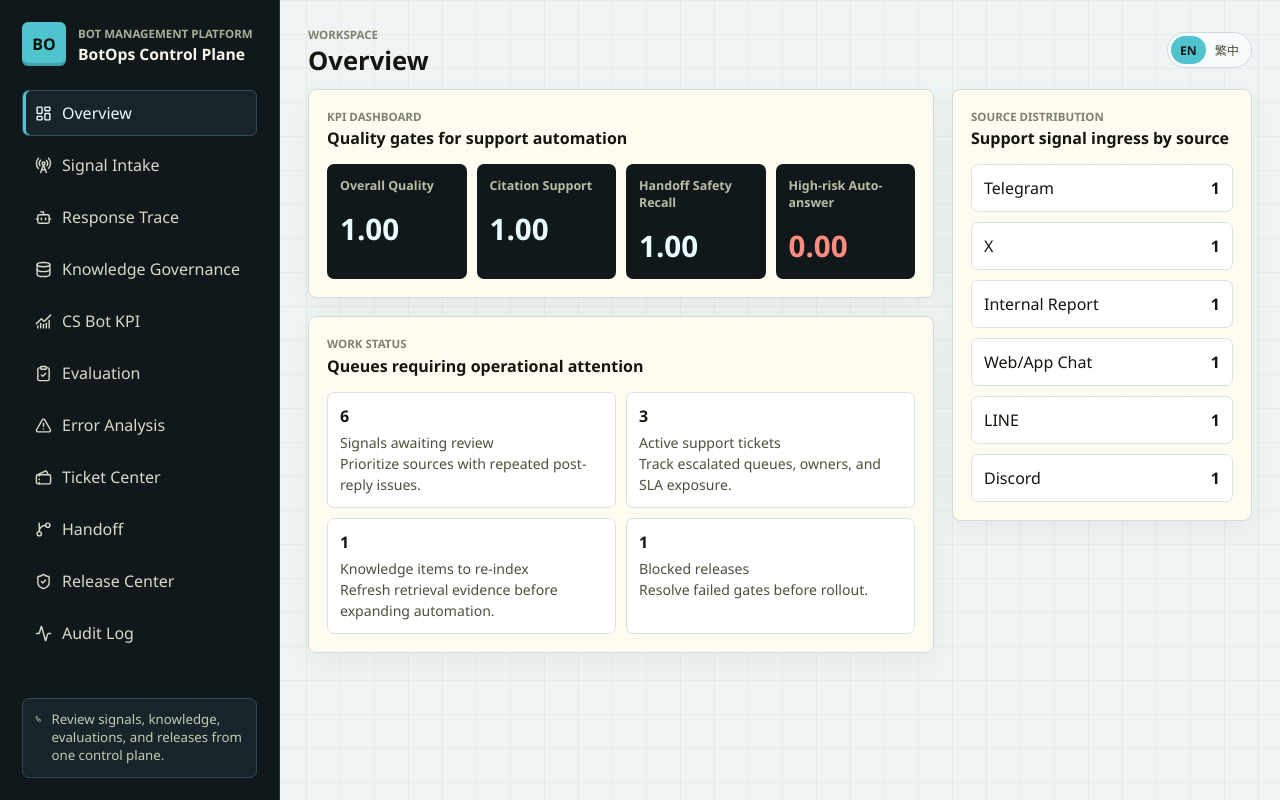
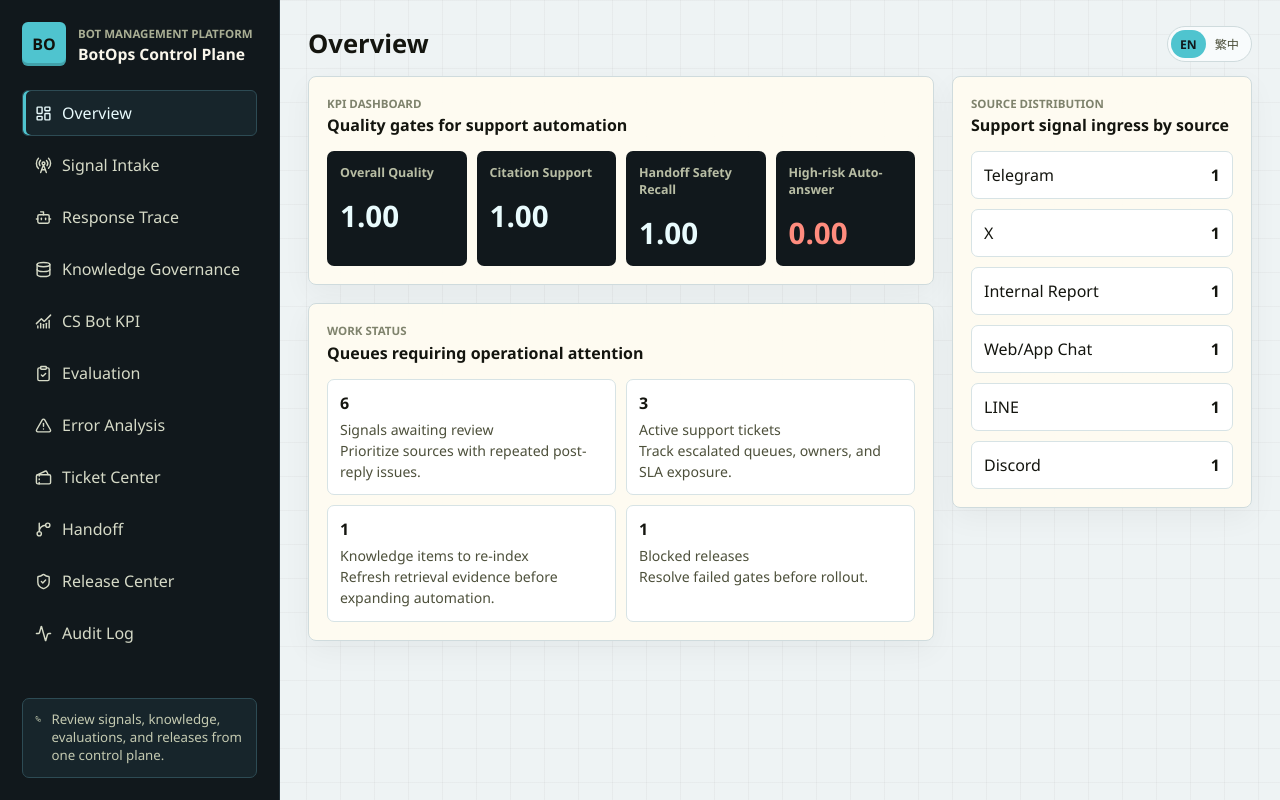
Before and after one commit to jamie860730/botops-control-plane, a React (Vite) app: page / in a window 1280 px wide. Built offline with nearby package versions, Linux system fonts and the light colour scheme.

Commit message:
Remove workspace eyebrow label

```diff
--- a/src/components/Shell.tsx
+++ b/src/components/Shell.tsx
@@ -141,7 +141,6 @@ export function Shell({ activeView, children, locale, onLocaleChange, onViewChan
         <div className="workspace-inner">
           <header className="workspace-header">
             <div>
-              <p className="eyebrow">{text(locale, 'Workspace', '功能頁')}</p>
               <h2>{text(locale, activeNavItem.labelEn, activeNavItem.labelZh)}</h2>
             </div>
             <div className="desktop-header-actions">
```
